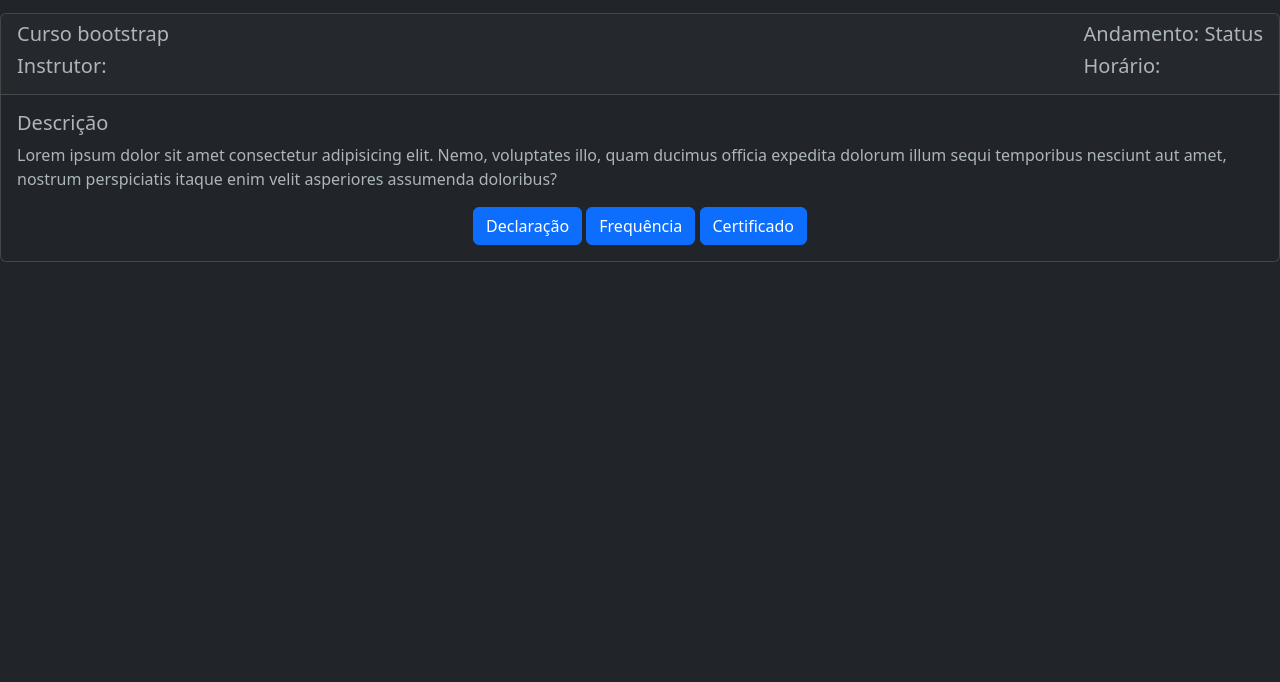
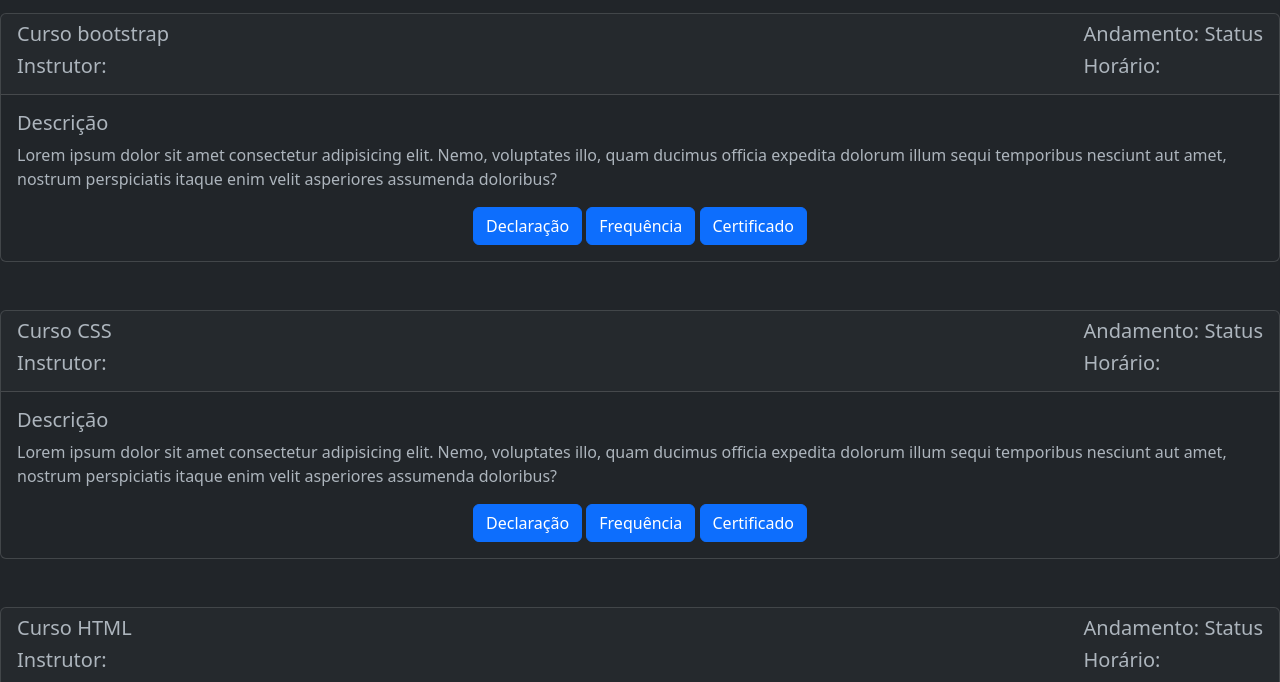
Before and after one commit to cefetfriburgo/cefetfriburgo.github.io, a plain HTML site: page celi/alunocursos.html in a window 1280 px wide. Shown: the part 118-800 px from the top of the page. Drawn offline with nearby package versions, Linux system fonts and the light colour scheme.

Commit message:
Tela alunocursos

```diff
--- a/celi/alunocursos.html
+++ b/celi/alunocursos.html
@@ -48,10 +48,60 @@
     <main>
         <p>Lista dos seus cursos abaixo:</p>
 
-        <div class="card">
+        <div class="card mb-5">
             <div class="card-header justify-content-between d-flex">
                 <div>
                     <h5>Curso bootstrap</h5>
+                    <h5>Instrutor:</h5>
+                </div>
+                <div>
+                    <h5>Andamento: Status</h5>
+                    <h5>Horário:</h5>
+                </div>
+            </div>
+            <div class="card-body">
+                <h5 class="card-title">Descrição</h5>
+                <p class="card-text">Lorem ipsum dolor sit amet consectetur adipisicing elit. Nemo, voluptates illo,
+                    quam ducimus officia expedita dolorum illum sequi temporibus nesciunt aut amet, nostrum perspiciatis
+                    itaque enim velit asperiores assumenda doloribus?</p>
+
+                <div class="text-center">
+                    <a href="#" class="btn btn-primary">Declaração</a>
+                    <a href="#" class="btn btn-primary">Frequência</a>
+                    <a href="#" class="btn btn-primary">Certificado</a>
+                </div>
+            </div>
+        </div>
+
+        <div class="card mb-5">
+            <div class="card-header justify-content-between d-flex">
+                <div>
+                    <h5>Curso CSS</h5>
+                    <h5>Instrutor:</h5>
+                </div>
+                <div>
+                    <h5>Andamento: Status</h5>
+                    <h5>Horário:</h5>
+                </div>
+            </div>
+            <div class="card-body">
+                <h5 class="card-title">Descrição</h5>
+                <p class="card-text">Lorem ipsum dolor sit amet consectetur adipisicing elit. Nemo, voluptates illo,
+                    quam ducimus officia expedita dolorum illum sequi temporibus nesciunt aut amet, nostrum perspiciatis
+                    itaque enim velit asperiores assumenda doloribus?</p>
+
+                <div class="text-center">
+                    <a href="#" class="btn btn-primary">Declaração</a>
+                    <a href="#" class="btn btn-primary">Frequência</a>
+                    <a href="#" class="btn btn-primary">Certificado</a>
+                </div>
+            </div>
+        </div>
+
+        <div class="card mb-5">
+            <div class="card-header justify-content-between d-flex">
+                <div>
+                    <h5>Curso HTML</h5>
                     <h5>Instrutor:</h5>
                 </div>
                 <div>
```
